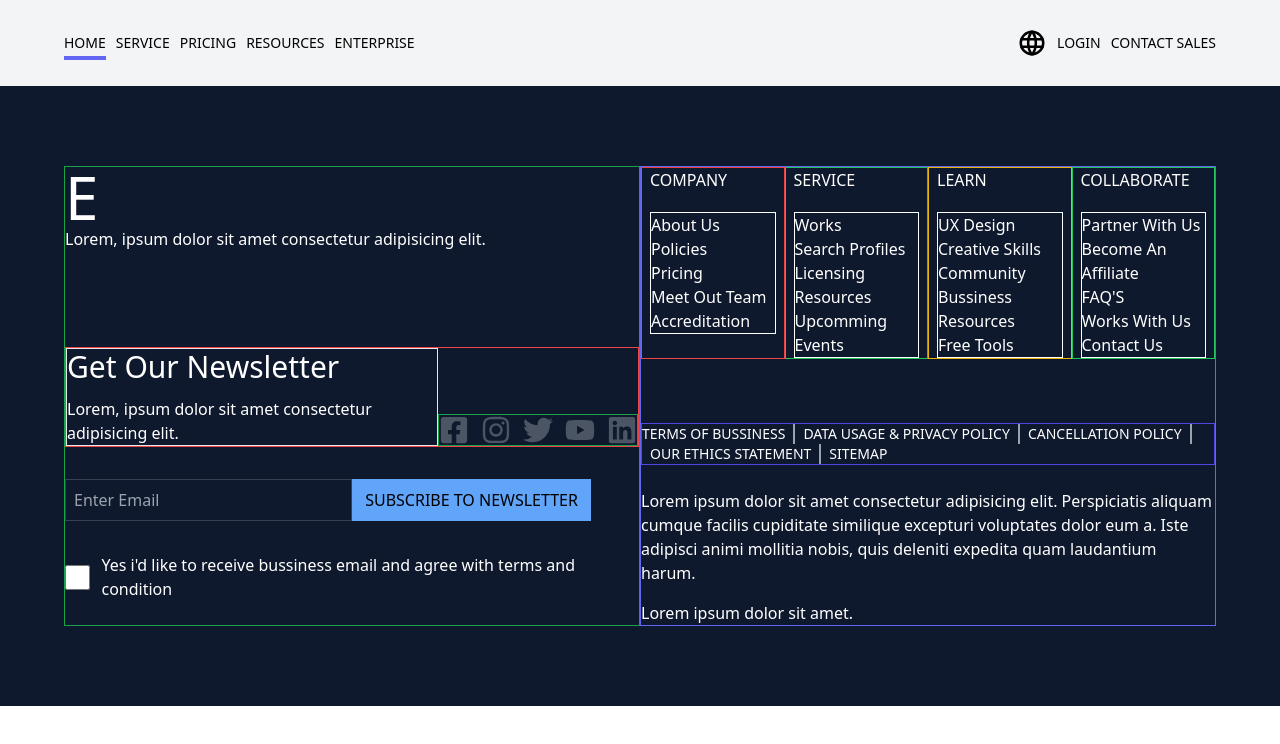
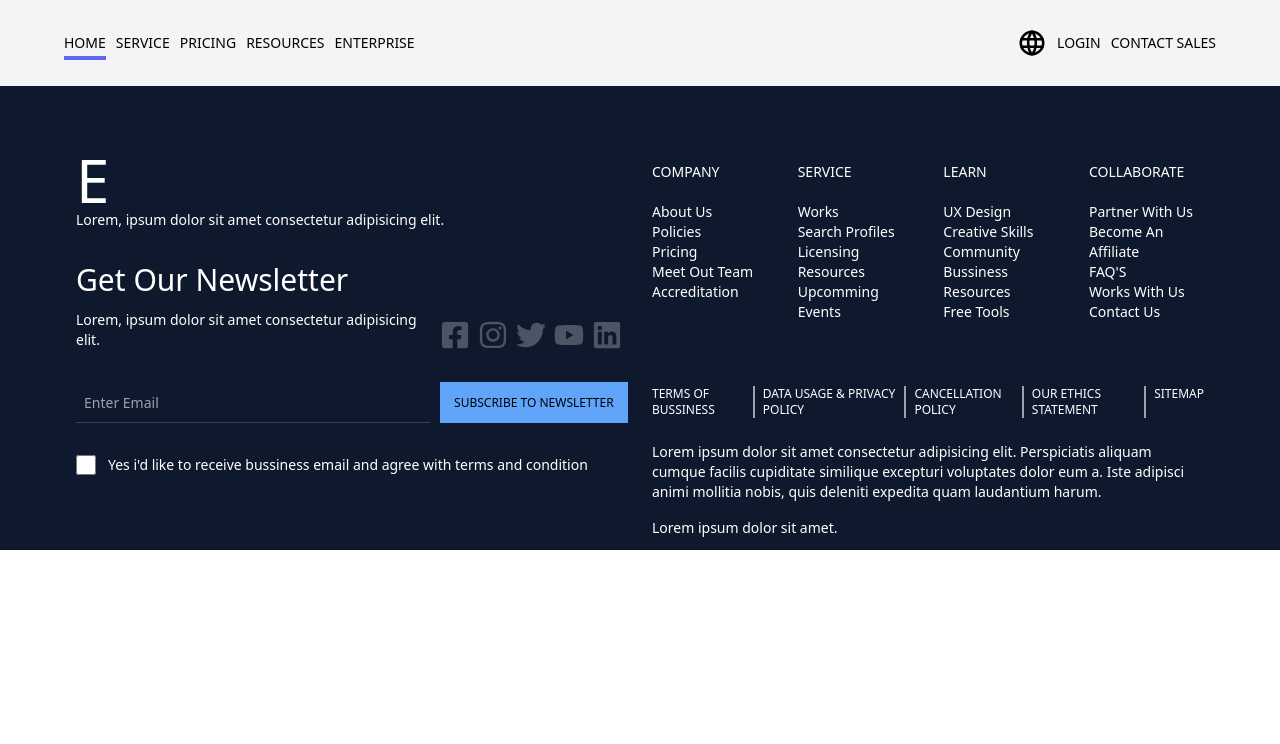
Before and after one commit to Mohimenol-Islam-Munna/GCC, a Next.js app: page / in a window 1280 px wide. Shown: the top 744 px of the page. Built offline with nearby package versions, Linux system fonts and the light colour scheme.

Commit message:
footer completed

```diff
--- a/components/Shared/Footer.js
+++ b/components/Shared/Footer.js
@@ -11,67 +11,74 @@ import {
 
 const Footer = () => {
   return (
-    <div className="bg-[#0F192D] py-20">
-      <div className="sm:w-[90%] mx-auto flex flex-col sm:flex-row">
-        <div className="border border-green-600 basis-full sm:basis-1/2">
+    <div className="bg-[#0F192D] pt-16">
+      <div className="sm:w-[90%] mx-auto flex flex-wrap">
+        <div className="px-3 basis-full lg:basis-1/2">
           <h2 className="text-white text-6xl">E</h2>
-          <p className="text-white">
+          <p className="text-white text-xs sm:text-sm">
             Lorem, ipsum dolor sit amet consectetur adipisicing elit.
           </p>
 
-          <div className="mt-24">
-            <div className="border border-red-500 flex flex-col sm:flex-row">
+          <div className="mt-8">
+            <div className="flex flex-wrap gap-[10px]">
               {/* newsletter  */}
-              <div className="border pr-3 sm:grow">
-                <h2 className="text-3xl text-white">Get Our Newsletter</h2>
-                <p className="mt-3 text-white">
+              <div className="basis-full sm:basis-[calc(65%-5px)]">
+                <h2 className="text-xl sm:text-3xl text-white">
+                  Get Our Newsletter
+                </h2>
+                <p className="mt-3 text-white text-xs sm:text-sm">
                   Lorem, ipsum dolor sit amet consectetur adipisicing elit.
                 </p>
               </div>
 
               {/* socil icons  */}
-              <div className="border border-green-600 flex gap-3 mt-2 sm:mt-2 sm:self-end">
-                <FaFacebookSquare className="text-gray-600 cursor-pointer text-3xl" />
-                <FaInstagram className="text-gray-600 cursor-pointer text-3xl" />
-                <FaTwitter className="text-gray-600 cursor-pointer text-3xl" />
-                <FaYoutube className="text-gray-600 cursor-pointer text-3xl" />
-                <FaLinkedin className="text-gray-600 cursor-pointer text-3xl" />
+              <div className="basis-full sm:basis-[calc(35%-5px)] self-end flex gap-2">
+                <FaFacebookSquare className="text-gray-600 cursor-pointer text-xl sm:text-3xl" />
+                <FaInstagram className="text-gray-600 cursor-pointer text-xl sm:text-3xl" />
+                <FaTwitter className="text-gray-600 cursor-pointer text-xl sm:text-3xl" />
+                <FaYoutube className="text-gray-600 cursor-pointer text-xl sm:text-3xl" />
+                <FaLinkedin className="text-gray-600 cursor-pointer text-xl sm:text-3xl" />
               </div>
             </div>
 
             {/* form  */}
             <div className="mt-8">
-              <div className="flex flex-row flex-wrap">
+              <div className="flex flex-wrap gap-[10px]">
                 <input
                   type="text"
                   placeholder="Enter Email"
-                  className="p-2 border border-gray-700 basis-10/12 sm:basis-6/12 bg-transparent text-white outline-0 focus:border-white"
+                  className="p-2 border-b border-gray-700 basis-full sm:basis-[calc(65%-5px)]  bg-transparent text-white outline-0 focus:border-white placeholder:text-sm"
                 />
-                <button className="bg-blue-400 mt-2 sm:mt-0 p-2 basis-10/12  sm:basis-5/12 uppercase">
+                <button className="bg-blue-400 basis-full sm:basis-[calc(35%-5px)] p-2 uppercase text-xs">
                   Subscribe To Newsletter
                 </button>
               </div>
 
               <div className="mt-8 flex items-center">
                 <input
-                  className="w-[25px] h-[25px]"
+                  className="w-[15px] h-[15px] md:w-[20px] md:h-[20px]"
                   type="checkbox"
                   id="newsletterCheck"
                 />
-                <label htmlFor="newsletterCheck" className="ml-3 text-white">
+                <label
+                  htmlFor="newsletterCheck"
+                  className="ml-3 text-white text-xs md:text-sm"
+                >
                   Yes i'd like to receive bussiness email and agree with{" "}
-                  <a href="/termsandcondition">terms and condition</a>
+                  <Link href="/termsandcondition" passHref>
+                    <a>terms and condition</a>
+                  </Link>
                 </label>
               </div>
             </div>
           </div>
         </div>
 
-        <div className="border border-indigo-500 basis-full sm:basis-1/2 text-white">
-          <div className="flex">
-            <div className="border border-red-500 basis-1/4 px-2">
-              <h4 className="uppercase">company</h4>
-              <ul className="border border-white mt-5 capitalize">
+        <div className="basis-full lg:basis-1/2 mt-5 lg:mt-0 text-white">
+          <div className="flex flex-wrap gap-[10px] sm:gap-[6.67px]">
+            <div className="basis-[calc(50%-5px)] p-3 sm:basis-[calc(25%-5px)]">
+              <h4 className="uppercase text-xs sm:text-sm">company</h4>
+              <ul className="mt-5 capitalize text-xs sm:text-sm">
                 <li>about us</li>
                 <li>policies</li>
                 <li>pricing</li>
@@ -80,9 +87,9 @@ const Footer = () => {
               </ul>
             </div>
 
-            <div className="border border-green-500 basis-1/4 px-2">
-              <h4 className="uppercase">service</h4>
-              <ul className="border border-white mt-5 capitalize">
+            <div className="basis-[calc(50%-5px)] p-3 sm:basis-[calc(25%-5px)]">
+              <h4 className="uppercase text-xs sm:text-sm">service</h4>
+              <ul className=" mt-5 capitalize  text-xs sm:text-sm">
                 <li>works</li>
                 <li>search profiles</li>
                 <li>licensing</li>
@@ -91,9 +98,9 @@ const Footer = () => {
               </ul>
             </div>
 
-            <div className="border border-yellow-500 basis-1/4 px-2">
-              <h4 className="uppercase">learn</h4>
-              <ul className="border border-white mt-5 capitalize">
+            <div className="basis-[calc(50%-5px)] p-3 sm:basis-[calc(25%-5px)]">
+              <h4 className="uppercase text-xs sm:text-sm">learn</h4>
+              <ul className="mt-5 capitalize  text-xs sm:text-sm">
                 <li>UX Design</li>
                 <li>Creative Skills</li>
                 <li>community</li>
@@ -102,9 +109,9 @@ const Footer = () => {
               </ul>
             </div>
 
-            <div className="border border-green-500 basis-1/4 px-2">
-              <h4 className="uppercase">collaborate</h4>
-              <ul className="border border-white mt-5 capitalize">
+            <div className="basis-[calc(50%-5px)] p-3 sm:basis-[calc(25%-5px)]">
+              <h4 className="uppercase text-xs sm:text-sm">collaborate</h4>
+              <ul className="mt-5 capitalize  text-xs sm:text-sm">
                 <li>partner with us</li>
                 <li>become an affiliate</li>
                 <li>FAQ'S</li>
@@ -113,31 +120,35 @@ const Footer = () => {
               </ul>
             </div>
           </div>
-          <div className="mt-16">
-            <ul className="border border-indigo-600 flex flex-wrap">
-              <li className="border-r-2 border-gray-400 pr-2 text-sm uppercase">
+
+          <div className="mt-10 p-3">
+            <ul className="flex text-xs">
+              <li className="border-r-2 grow border-gray-400 pr-2 uppercase">
                 <Link href="#">Terms of bussiness</Link>
               </li>
-              <li className="border-r-2 border-gray-400 px-2 text-sm uppercase">
+              <li className="border-r-2 grow border-gray-400 px-2  uppercase">
                 <Link href="#">data usage &amp; privacy policy</Link>
               </li>
-              <li className="border-r-2 border-gray-400 px-2 text-sm uppercase">
+              <li className="border-r-2 grow border-gray-400 px-2  uppercase">
                 <Link href="#">cancellation policy</Link>
               </li>
-              <li className="border-r-2 border-gray-400 px-2 text-sm uppercase">
+              <li className="border-r-2 grow border-gray-400 px-2  uppercase">
                 <Link href="#">our ethics statement</Link>
               </li>
-              <li className="pl-2 text-sm uppercase">
+              <li className="pl-2 grow uppercase">
                 <Link href="#">sitemap</Link>
               </li>
             </ul>
-            <p className="mt-6">
+
+            <p className="mt-6 text-xs sm:text-sm">
               Lorem ipsum dolor sit amet consectetur adipisicing elit.
               Perspiciatis aliquam cumque facilis cupiditate similique excepturi
               voluptates dolor eum a. Iste adipisci animi mollitia nobis, quis
               deleniti expedita quam laudantium harum.
             </p>
-            <p className="mt-4">Lorem ipsum dolor sit amet.</p>
+            <p className="mt-4 text-xs sm:text-sm">
+              Lorem ipsum dolor sit amet.
+            </p>
           </div>
         </div>
       </div>
```
